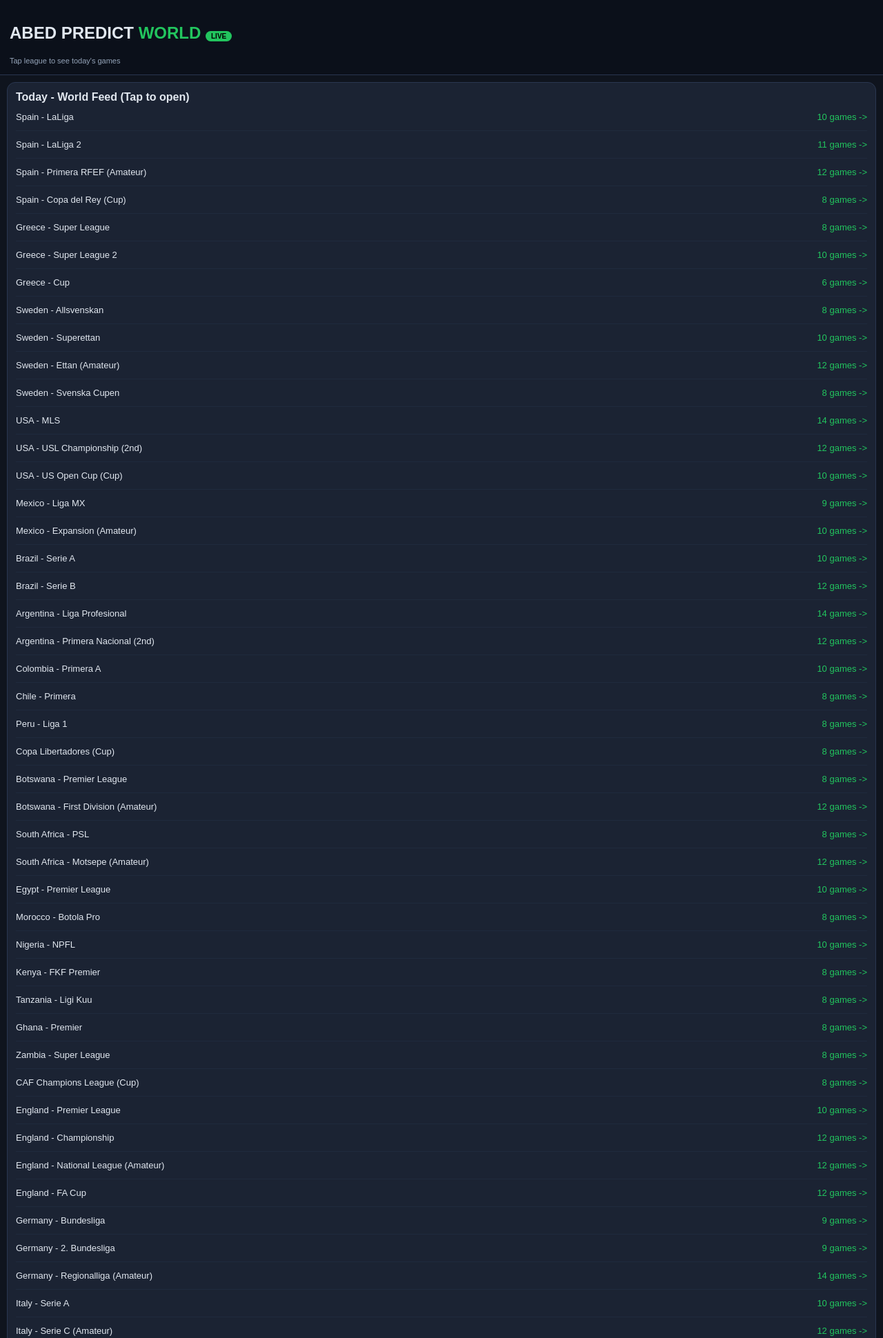
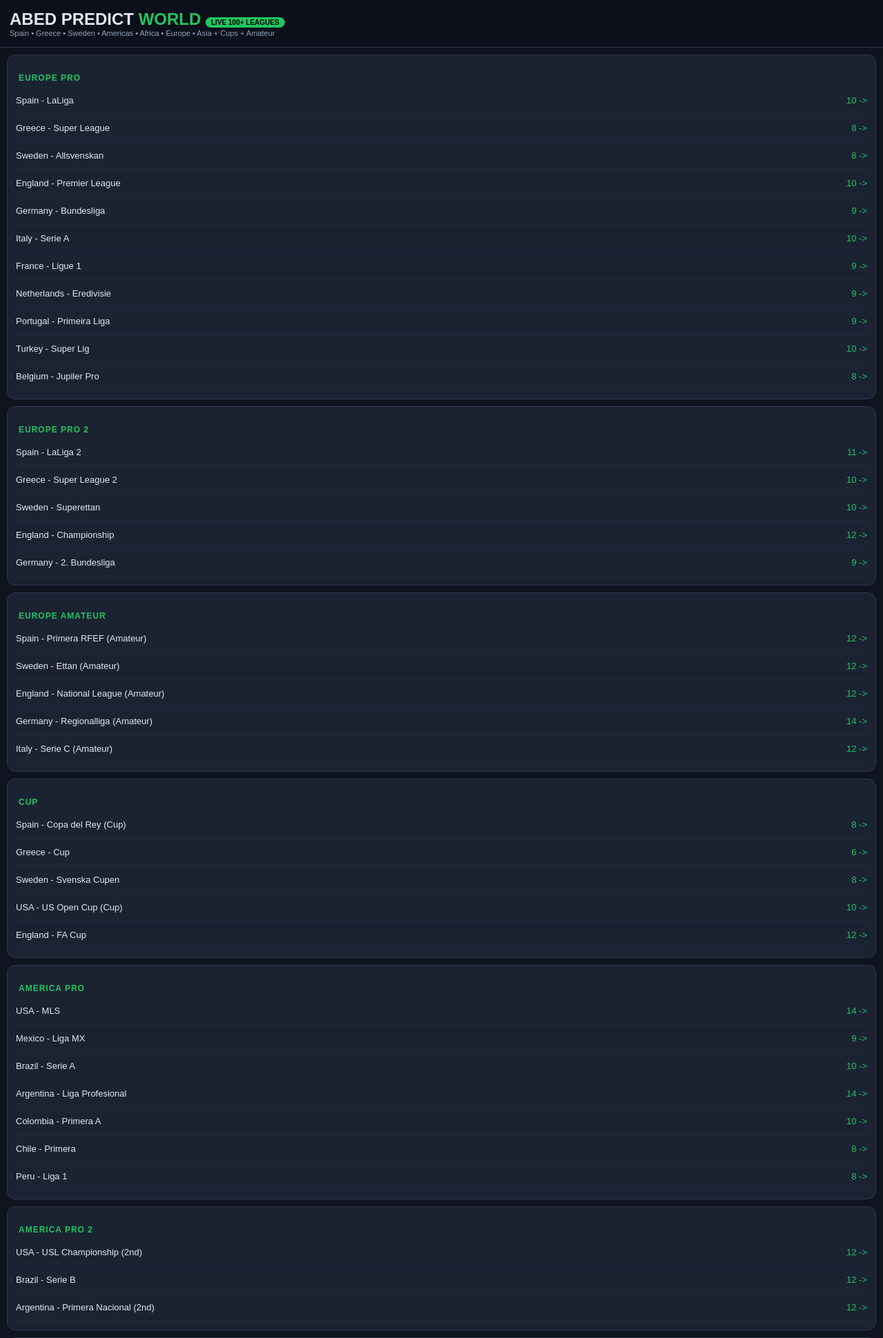
Before and after one commit to Abednico-byte/abed-predict-world, a Flask app: page / in a window 1280 px wide. Shown: the top 1940 px of the page at 69% size. Run offline with Flask 3, Linux system fonts and the light colour scheme.

Commit message:
Update index.html

```diff
--- a/templates/index.html
+++ b/templates/index.html
@@ -1 +1 @@
-<!DOCTYPE html><html><head><meta name="viewport" content="width=device-width,initial-scale=1"><title>ABED PREDICT WORLD</title><style>body{background:#0f141e;color:#e2e8f0;font-family:sans-serif;margin:0}.h{background:#0b101a;padding:14px;border-bottom:1px solid #2a3650;position:sticky;top:0}.card{background:#1b2333;border:1px solid #2a3650;border-radius:12px;padding:12px;margin:10px}.badge{background:#22c55e;color:#000;padding:2px 8px;border-radius:10px;font-size:10px;font-weight:800}.row{padding:12px 0;border-bottom:1px solid #1f2a3d;display:flex;justify-content:space-between;font-size:13px;color:#e2e8f0;text-decoration:none}.row:hover{background:#243047}</style></head><body><div class=h><h2>ABED PREDICT <span style=color:#22c55e>WORLD</span> <span class=badge>LIVE</span></h2><div style=font-size:11px;color:#94a3b8>Tap league to see today's games</div></div><div class=card><b>Today - World Feed (Tap to open)</b>{% for l in leagues %}<a class=row href="/league/{{l.id}}"><span>{{l.n}}</span><span style=color:#22c55e>{{l.f}} games -></span></a>{% endfor %}</div></body></html>
+<!DOCTYPE html><html><head><meta name="viewport" content="width=device-width,initial-scale=1"><title>ABED PREDICT WORLD</title><style>body{background:#0f141e;color:#e2e8f0;font-family:sans-serif;margin:0}.h{background:#0b101a;padding:14px;position:sticky;top:0;z-index:9;border-bottom:1px solid #2a3650}.badge{background:#22c55e;color:#000;padding:2px 8px;border-radius:10px;font-size:10px;font-weight:800}.card{background:#1b2333;border:1px solid #2a3650;border-radius:12px;padding:12px;margin:10px}.cat{color:#22c55e;font-weight:800;margin:14px 4px 6px;font-size:12px;letter-spacing:1px}.row{padding:12px 0;border-bottom:1px solid #1f2a3d;display:flex;justify-content:space-between;font-size:13px;color:#e2e8f0;text-decoration:none}.row:hover{background:#243047}</style></head><body><div class=h><h2 style=margin:0>ABED PREDICT <span style=color:#22c55e>WORLD</span> <span class=badge>LIVE 100+ LEAGUES</span></h2><div style=font-size:11px;color:#94a3b8>Spain • Greece • Sweden • Americas • Africa • Europe • Asia + Cups + Amateur</div></div>{% for cat, leagues in cats.items() %}<div class=card><div class=cat>{{cat}}</div>{% for l in leagues %}<a class=row href="/league/{{l.id}}"><span>{{l.n}}</span><span style=color:#22c55e>{{l.f}} -></span></a>{% endfor %}</div>{% endfor %}</body></html>
```
